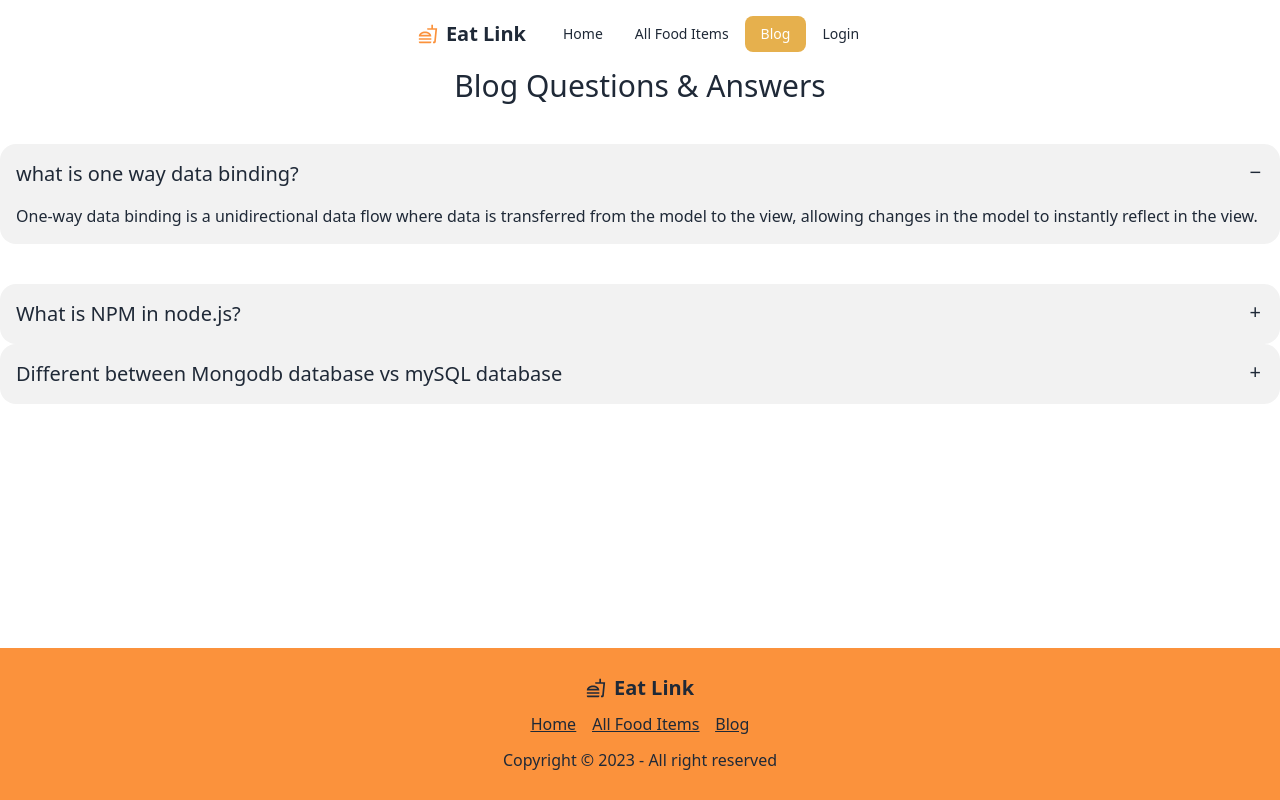
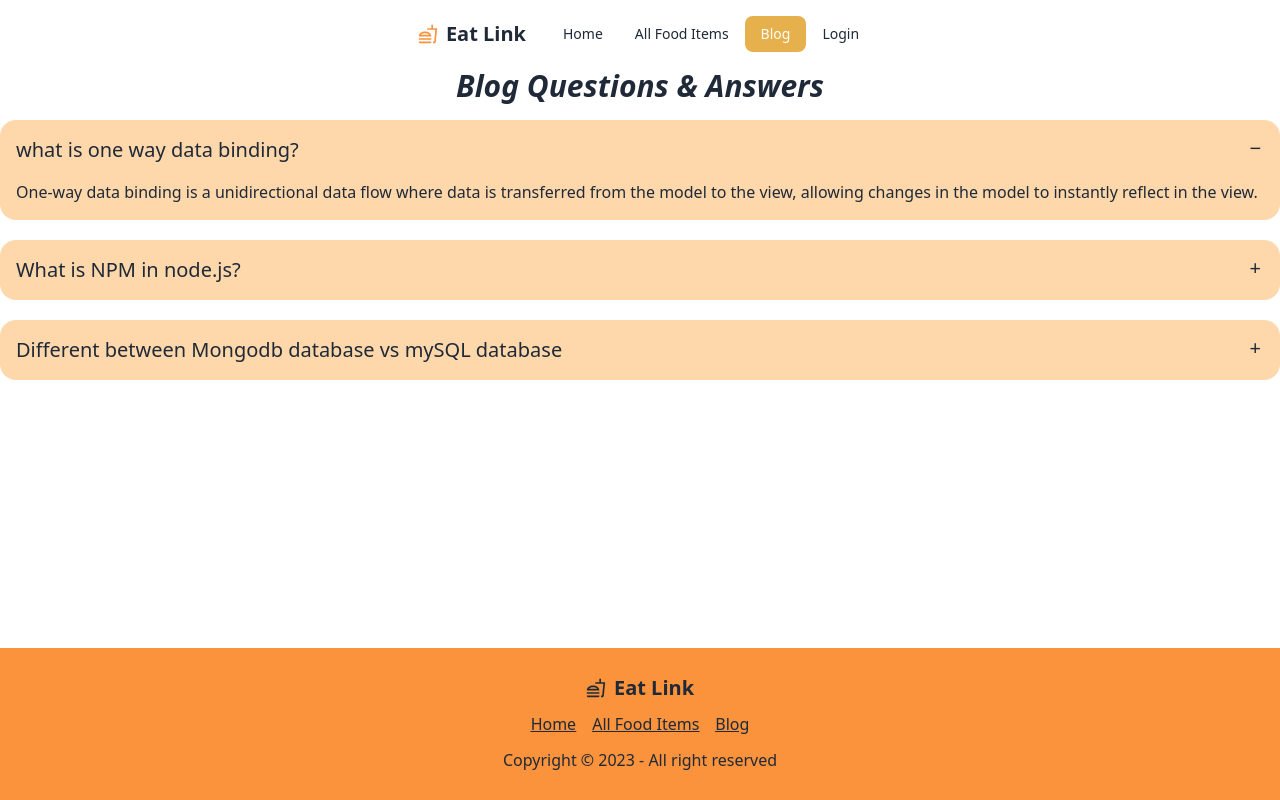
Before and after one commit to Sadia0011/Eat-Link-Client, a React (Vite) app: page /blog in a window 1280 px wide. Built offline with nearby package versions, Linux system fonts and the light colour scheme; no server answers; a web font is replaced by a local one.

Commit message:
added search functinality

```diff
--- a/src/pages/Blog/Blog.jsx
+++ b/src/pages/Blog/Blog.jsx
@@ -3,8 +3,8 @@
 const Blog = () => {
     return (
         <div>
-            <h2 className="text-3xl text-center">Blog Questions & Answers</h2>
-            <div className="collapse collapse-plus bg-base-200 my-10">
+  <h2 className="text-3xl text-center italic font-semibold mb-4">Blog Questions & Answers</h2>
+  <div className="collapse collapse-plus bg-orange-200">
   <input type="radio" name="my-accordion-3" checked="checked" />
   <div className="collapse-title text-xl font-medium">
   what is one way data binding?
@@ -13,7 +13,7 @@ const Blog = () => {
     <p>One-way data binding is a unidirectional data flow where data is transferred from the model to the view, allowing changes in the model to instantly reflect in the view.</p>
   </div>
 </div>
-<div className="collapse collapse-plus bg-base-200">
+<div className="collapse collapse-plus bg-orange-200 my-5">
   <input type="radio" name="my-accordion-3" />
   <div className="collapse-title text-xl font-medium">
   What is NPM in node.js?
@@ -22,7 +22,7 @@ const Blog = () => {
     <p>NPM (Node Package Manager) is a software registry and dependency manager for Node.js, allowing developers to easily share and distribute JavaScript code and manage project dependencies.</p>
   </div>
 </div>
-<div className="collapse collapse-plus bg-base-200">
+<div className="collapse collapse-plus bg-orange-200">
   <input type="radio" name="my-accordion-3" />
   <div className="collapse-title text-xl font-medium">
   Different between Mongodb database vs mySQL database
--- /dev/null
+++ b/src/pages/Home/About/About.jsx
@@ -0,0 +1,35 @@
+import React from 'react';
+import {GiFullPizza} from 'react-icons/gi'
+import {MdDeliveryDining,MdAddLocationAlt} from 'react-icons/md'
+import { Link } from 'react-router-dom';
+const About = () => {
+    return (
+      <div className='bg-orange-400 p-4 rounded-lg text-center my-10'>
+          <div className='grid gap-4 grid-cols-1 lg:grid-cols-3  items-center '>
+            <div className='flex flex-col justify-center items-center'>
+         <GiFullPizza className='text-6xl'></GiFullPizza>
+<p>From sizzling burgers to mouthwatering pastas, and tantalizing
+     desserts, relish the flavors that create an unforgettable dining
+     experience.</p>
+            </div>
+            <div className='flex flex-col justify-center items-center'>
+         <MdDeliveryDining className='text-6xl'></MdDeliveryDining>
+         <p>Experience the convenience of hassle-free doorstep delivery,
+             ensuring your favorite dishes reach you hot and fresh.
+             </p>
+            </div>
+            <div  className='flex flex-col  items-center'>
+                <MdAddLocationAlt className='text-6xl'></MdAddLocationAlt>
+                <p>Discover our multiple locations and find the nearest
+                    outlet for a delightful dine-in experience. </p>
+            </div>
+        </div>
+        <div className='flex justify-center items-center mt-2'>
+            <Link to={"/allFoodItems"}><button className='btn btn-sm bg-orange-700 border-none text-white '>More Info..</button></Link>
+
+            </div>
+      </div>
+    );
+};
+
+export default About;
--- a/src/pages/Home/Home/Home.jsx
+++ b/src/pages/Home/Home/Home.jsx
@@ -1,3 +1,4 @@
+import About from "../About/About";
 import Banner from "../Banner/Banner";
 
 
@@ -5,6 +6,7 @@ const Home = () => {
     return (
         <div>
             <Banner/>
+            <About></About>
         </div>
     );
 };
```
